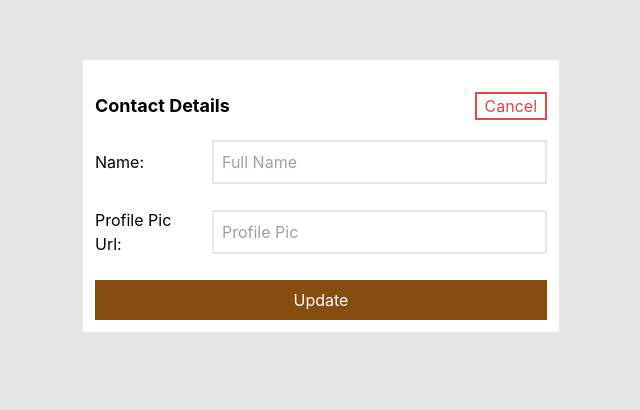
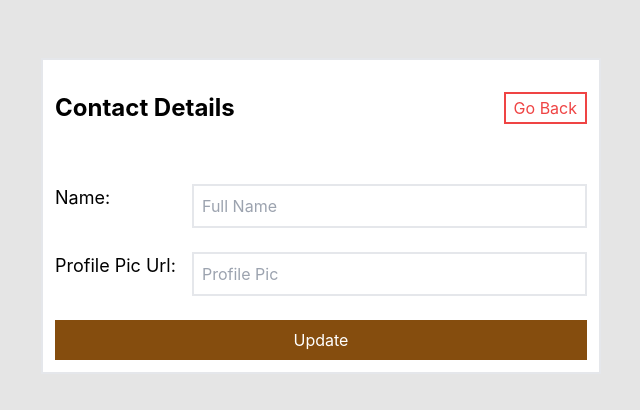
Before and after one commit to Abin-98/expense-tracker, a React (Vite) app: page /contact in a window 1280 px wide. Shown: the part 102-512 px from the top of the page, without its empty margins (319-959 px from the left). Built offline with nearby package versions, Linux system fonts and the light colour scheme; no server answers; sample sign-in values are in the browser's storage.

Commit message:
added react-toastify and used that for alerts

```diff
--- a/package.json
+++ b/package.json
@@ -21,7 +21,8 @@
     "react-csv": "^2.2.2",
     "react-dom": "^18.3.1",
     "react-redux": "^9.2.0",
-    "react-router-dom": "^6.28.1"
+    "react-router-dom": "^6.28.1",
+    "react-toastify": "^11.0.3"
   },
   "devDependencies": {
     "@eslint/js": "^9.17.0",
--- a/src/App.jsx
+++ b/src/App.jsx
@@ -5,7 +5,8 @@ import { Navigate, Route, Routes } from "react-router-dom";
 import Contact from "./Pages/Contact";
 import ForgotPassword from "./Pages/ForgotPassword";
 import { useSelector } from "react-redux";
-
+import { ToastContainer } from 'react-toastify';
+import 'react-toastify/dist/ReactToastify.css';
 
 function App() {
   const idToken = useSelector((state) => state.auth.idToken);
@@ -14,6 +15,7 @@ function App() {
 
   return (
     <>
+    <ToastContainer/>
       <Routes>
         <Route
           path="/"
--- a/src/Pages/Contact.jsx
+++ b/src/Pages/Contact.jsx
@@ -2,6 +2,7 @@ import axios from "axios";
 import { useContext, useEffect, useState } from "react";
 import { ContextFile } from "../context/ContextFile";
 import { useSelector } from "react-redux";
+import { toast } from "react-toastify";
 
 const Contact = () => {
   const idToken = useSelector((state) => state.auth.idToken);
@@ -55,10 +56,13 @@ const Contact = () => {
         }
       )
       .then((res) => {
-        alert("Successfully Updated");
+        toast.success("Successfully updated details", { closeOnClick: true });
         console.log(res);
       })
-      .catch((err) => console.log(err));
+      .catch((err) => {
+        toast.error("Failed to Update", { closeOnClick: true });
+        console.log(err)
+      });
   };
 
   return (
@@ -67,19 +71,19 @@ const Contact = () => {
         dark && "dark"
       } bg-neutral-200 dark:bg-neutral-700 h-[100vh]`}
     >
-      <div className="flex flex-col container border-2 w-[30rem] p-3 mt-40 bg-white dark:bg-slate-300 h-fit m-5">
+      <div className="flex flex-col container border-2 w-[35rem] p-3 mt-40 bg-white dark:bg-slate-300 h-fit m-5">
         <div className="flex justify-between py-5">
-          <h1 className="text-lg font-bold">Contact Details</h1>
+          <h1 className="text-2xl font-bold">Contact Details</h1>
           <button
             onClick={handleCancel}
             className="px-2 bg-white border-red-500 border-2 text-red-500"
           >
-            Cancel
+            Go Back
           </button>
         </div>
-        <form className="flex flex-col gap-6" onSubmit={handleSubmit}>
-          <div className="flex flex-col sm:grid grid-cols-4 gap-4 items-center">
-            <label className="col-span-1">Name:</label>
+        <form className="flex flex-col gap-6 mt-10" onSubmit={handleSubmit}>
+          <div className="flex flex-col sm:grid grid-cols-4 gap-4 items-start">
+            <label className="col-span-1 text-lg">Name:</label>
             <input
               className="w-full border-2 p-2 col-span-3"
               type="text"
@@ -91,8 +95,8 @@ const Contact = () => {
               required
             />
             </div>
-            <div className="flex flex-col sm:grid grid-cols-4 gap-4 items-center">
-            <label className="col-span-1">Profile Pic Url:</label>
+            <div className="flex flex-col sm:grid grid-cols-4 gap-4 items-start">
+            <label className="col-span-1 text-lg">Profile Pic Url:</label>
             <input
               className="w-full border-2 p-2 col-span-3"
               type="text"
--- a/src/Pages/Signup.jsx
+++ b/src/Pages/Signup.jsx
@@ -2,6 +2,7 @@ import { useContext, useState } from "react";
 import { ContextFile } from "../context/ContextFile";
 import { useDispatch } from "react-redux";
 import { authActions } from "../store/reducers/authSlice";
+import { toast } from "react-toastify";
 
 const Signup = () => {
 
@@ -18,7 +19,7 @@ const Signup = () => {
   const handleSubmit = (e) => {
     e.preventDefault();
     if (!isLogin && userInfo.password !== confirmPass) {
-      alert("Confirm password does not match! try again");
+      toast.error("Confirm password does not match! try again", { closeOnClick: true });
       return;
     }
     let url = "";
@@ -47,14 +48,17 @@ const Signup = () => {
         }
       })
       .then((data) => {
-        alert("Success!");
+        toast.success("Successfully Logged in", { closeOnClick: true });
         dispatch(authActions.setIdToken(data.idToken))
         // setIdToken(data.idToken)
         localStorage.setItem("idToken", data.idToken)
         console.log(data);
         navigate('/')
       })
-      .catch((err) => alert(err.message));
+      .catch((err) => {
+        toast.error("Failed to Login", { closeOnClick: true });
+        console.log(err.message)
+      });
   };
 
   return (
--- a/src/components/Expenses.jsx
+++ b/src/components/Expenses.jsx
@@ -76,7 +76,7 @@ const Expenses = () => {
   };
   return (
     <section className="flex flex-col justify-center md:grid md:grid-cols-5 gap-5 dark:bg-neutral-700">
-      <div className="flex justify-center col-span-2 pb-24 m-5">
+      <div className="flex md:justify-end justify-center col-span-2 pb-24 m-5">
         <div className="flex flex-col w-[20rem] mt-8">
           <h1 className="text-2xl pb-4 font-semibold dark:text-neutral-300">
             Add new transaction
```
